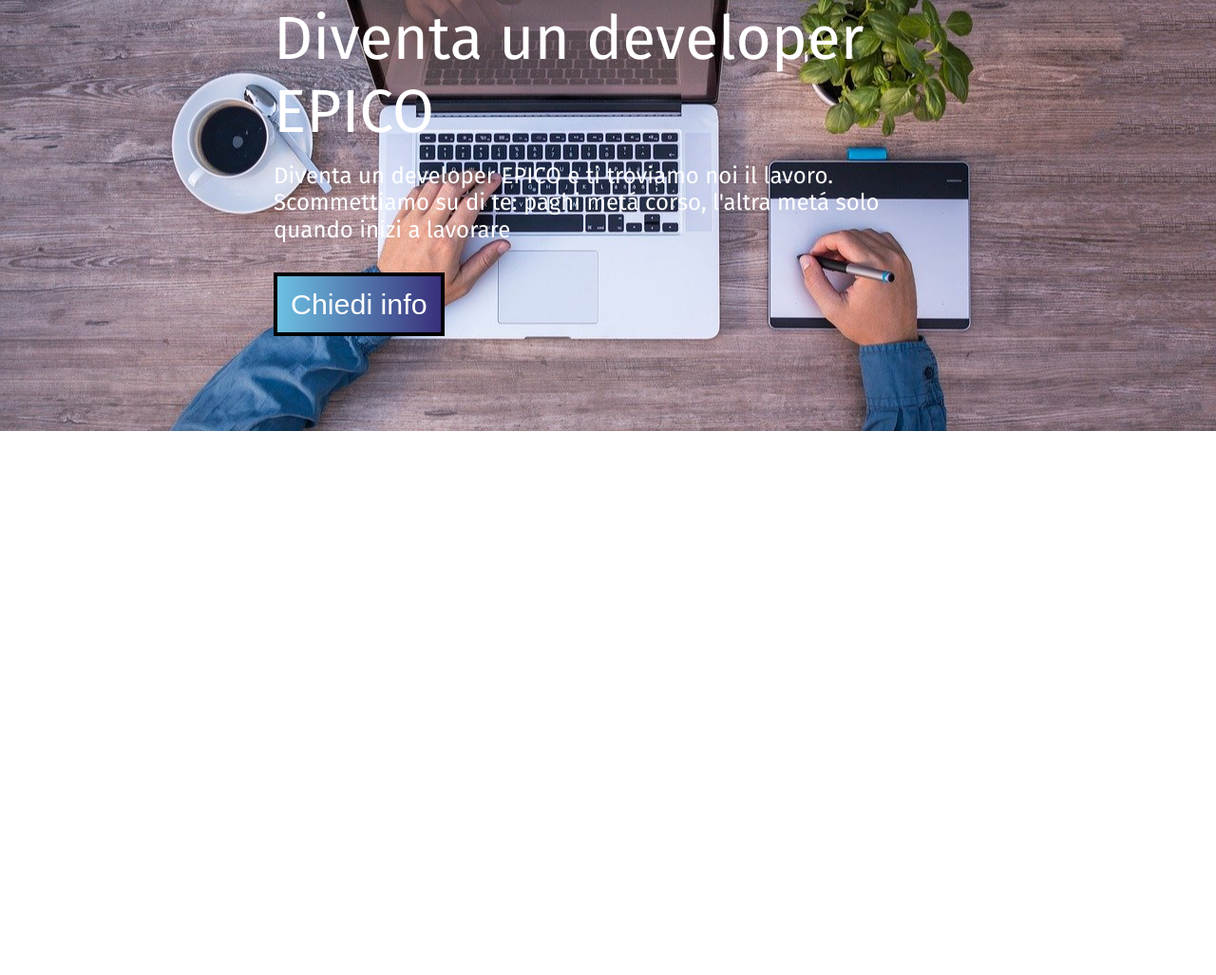
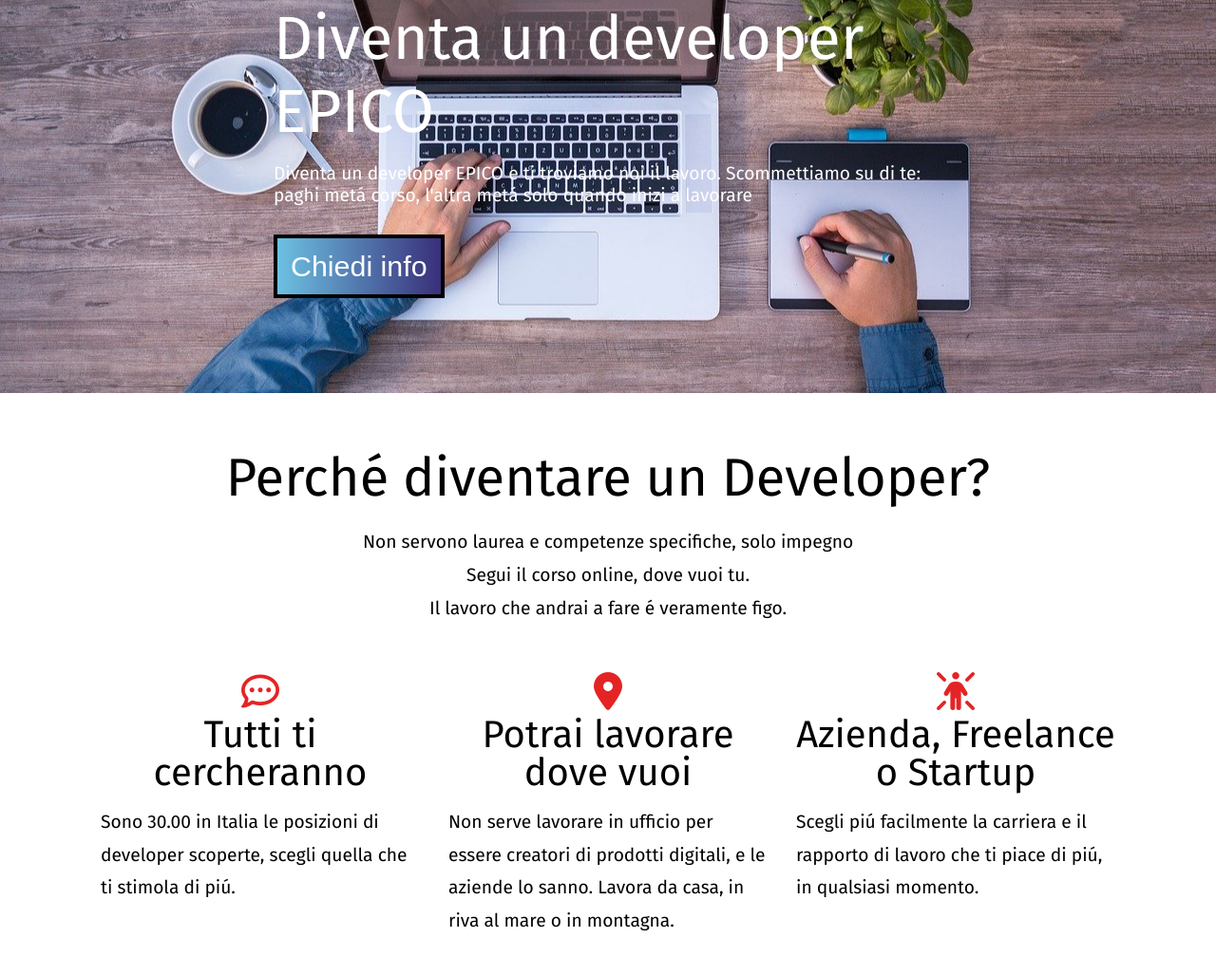
Before and after one commit to EarthDragon10/U1-W2-D5-Progetto-Finale, a plain HTML site: page index.html in a window 1280 px wide. Shown: the part 196-1223 px from the top of the page at 95% size. Before the commit the page ends 800 px from the top, so only its background shows below. Drawn offline with Linux system fonts and the light colour scheme.

Commit message:
added second section

```diff
--- a/assets/css/stile.css
+++ b/assets/css/stile.css
@@ -7,7 +7,7 @@ body {
 
 	font-family: "Fira Sans", sans-serif;
 	color: #000;
-	font-size: 1.5rem;
+	font-size: 1.2rem;
 	line-height: 1.8;
 }
 
@@ -24,6 +24,12 @@ h2 {
 	font-size: 3.5rem;
 }
 
+h3 {
+	font-size: 2.5rem;
+	line-height: 1;
+	margin-bottom: 5px;
+}
+
 i {
 	color: #e42424;
 }
@@ -36,6 +42,10 @@ button {
 
 .text--uppercase {
 	text-transform: uppercase;
+}
+
+.text--centered {
+	text-align: center;
 }
 /* HEADER */
 
@@ -91,6 +101,45 @@ button {
 	margin-top: 30px;
 }
 
+/* ELEMENTI NEL MAIN - SECTION EXPLANATION */
+
+#section__explanation {
+	display: flex;
+	flex-direction: column;
+	justify-content: center;
+	align-items: center;
+	gap: 50px;
+	padding: 40px 80px;
+}
+
+#section__first-part {
+	text-align: center;
+}
+
+#section__second-part {
+	display: flex;
+	justify-content: center;
+	align-items: flex-start;
+	gap: 30px;
+}
+
+.articles-container {
+	width: 30%;
+}
+
+.subtitle--centered {
+	display: flex;
+	flex-direction: column;
+	justify-content: center;
+	align-items: center;
+	gap: 6px;
+	padding-bottom: 10px;
+}
+
+.section__i {
+	font-size: 2.5rem;
+}
+
 /* FOOTER */
 
 /* RESPONSIVE */
--- a/index.html
+++ b/index.html
@@ -10,10 +10,15 @@
   <link rel="stylesheet" href="./assets/css/reset.css">
   <link rel="stylesheet" href="./assets/css/stile.css">
 
+  <!-- ICONS FONT-AWESOME -->
+  <script src="https://kit.fontawesome.com/7b501ddc7c.js" crossorigin="anonymous"></script>
+
 </head>
 
 <body>
+
   <div id="container">
+
     <header id="header">
       <img id="header__logo" src="./assets/images/logo.png" alt="logo img">
       <nav id="nav">
@@ -27,6 +32,7 @@
     </header>
 
     <main>
+
       <section id="section__info">
         <div id="container__info">
           <h1>Diventa un developer <span class="text--uppercase">epico</span></h1>
@@ -37,13 +43,58 @@
         </div>
 
       </section>
-      <section></section>
+
+      <section id="section__explanation">
+
+        <div id="section__first-part">
+          <h2>Perché diventare un Developer?</h2>
+          <p>Non servono laurea e competenze specifiche, solo impegno</p>
+          <p>Segui il corso online, dove vuoi tu.</p>
+          <p>Il lavoro che andrai a fare é veramente figo.</p>
+        </div>
+
+        <div id="section__second-part">
+
+          <article class="articles-container">
+            <div class="subtitle--centered">
+              <i class="fa-regular fa-comment-dots section__i"></i>
+              <h3 class="text--centered">Tutti ti cercheranno</h3>
+            </div>
+
+            <p>Sono 30.00 in Italia le posizioni di developer scoperte, scegli quella che ti stimola di piú.</p>
+
+          </article>
+
+          <article class="articles-container">
+            <div class="subtitle--centered">
+              <i class="fa-solid fa-location-dot section__i"></i>
+              <h3 class="text--centered">Potrai lavorare dove vuoi</h3>
+            </div>
+
+            <p>Non serve lavorare in ufficio per essere creatori di prodotti digitali, e le aziende lo sanno. Lavora da
+              casa, in riva al mare o in montagna.</p>
+          </article>
+
+          <article class="articles-container">
+            <div class="subtitle--centered">
+              <i class="fa-solid fa-person-rays section__i"></i>
+              <h3 class="text--centered">Azienda, Freelance o Startup</h3>
+            </div>
+
+            <p>Scegli piú facilmente la carriera e il rapporto di lavoro che ti piace di piú, in qualsiasi momento.</p>
+          </article>
+
+        </div>
+
+      </section>
+
       <section></section>
     </main>
 
     <aside></aside>
 
     <footer></footer>
+
   </div>
 
 </body>
```
